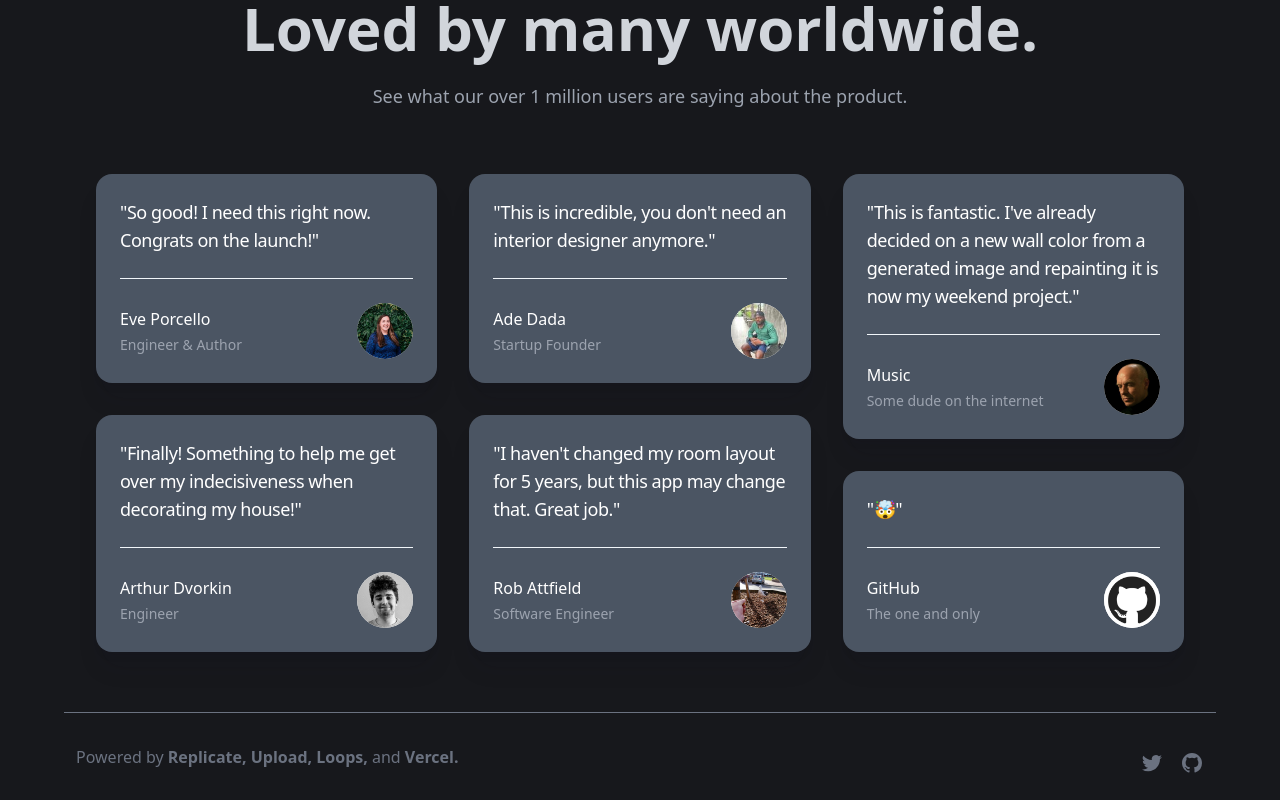
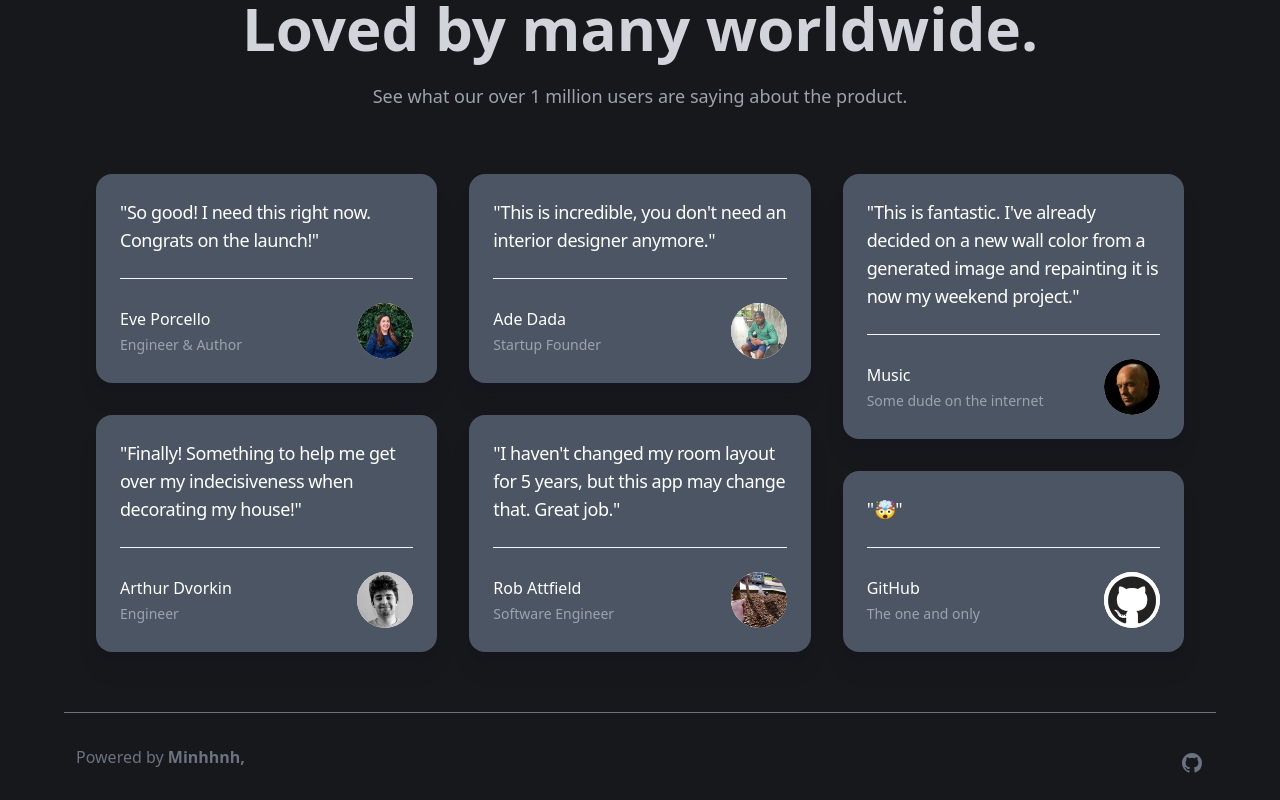
Before and after one commit to Minhhnh/capstone-project-web, a Next.js app: page / in a window 1280 px wide. Shown: the part 1213-2013 px from the top of the page. Built offline with nearby package versions, Linux system fonts and the light colour scheme.

Commit message:
Change powered by

```diff
--- a/components/Footer.tsx
+++ b/components/Footer.tsx
@@ -6,50 +6,16 @@ export default function Footer() {
       <div className="text-gray-500">
         Powered by{" "}
         <a
-          href="https://replicate.com/"
+          href="https://minhhnh.tech/"
           target="_blank"
           className="font-bold hover:underline transition hover:text-gray-300 underline-offset-2"
         >
-          Replicate,{" "}
-        </a>
-        <a
-          href="https://upload.io"
-          target="_blank"
-          className="font-bold hover:underline hover:text-gray-300 transition underline-offset-2"
-        >
-          Upload,{" "}
-        </a>
-        <a
-          href="https://loops.so"
-          target="_blank"
-          className="font-bold hover:underline hover:text-gray-300 transition underline-offset-2"
-        >
-          Loops,{" "}
-        </a>
-        and{" "}
-        <a
-          href="https://vercel.com/"
-          target="_blank"
-          className="font-bold hover:underline transition hover:text-gray-300 underline-offset-2"
-        >
-          Vercel.
+          Minhhnh,{" "}
         </a>
       </div>
       <div className="flex space-x-4 pb-4 sm:pb-0">
         <Link
-          href="https://twitter.com/nutlope"
-          className="group"
-          aria-label="TaxPal on Twitter"
-        >
-          <svg
-            aria-hidden="true"
-            className="h-6 w-6 fill-gray-500 group-hover:fill-gray-300"
-          >
-            <path d="M8.29 20.251c7.547 0 11.675-6.253 11.675-11.675 0-.178 0-.355-.012-.53A8.348 8.348 0 0 0 22 5.92a8.19 8.19 0 0 1-2.357.646 4.118 4.118 0 0 0 1.804-2.27 8.224 8.224 0 0 1-2.605.996 4.107 4.107 0 0 0-6.993 3.743 11.65 11.65 0 0 1-8.457-4.287 4.106 4.106 0 0 0 1.27 5.477A4.073 4.073 0 0 1 2.8 9.713v.052a4.105 4.105 0 0 0 3.292 4.022 4.093 4.093 0 0 1-1.853.07 4.108 4.108 0 0 0 3.834 2.85A8.233 8.233 0 0 1 2 18.407a11.615 11.615 0 0 0 6.29 1.84" />
-          </svg>
-        </Link>
-        <Link
-          href="https://github.com/Nutlope/roomGPT"
+          href="https://github.com/Minhhnh"
           className="group"
           aria-label="TaxPal on GitHub"
         >
```
Also changed, not shown: 2 other files (tests, documents, lock files or other folders).
